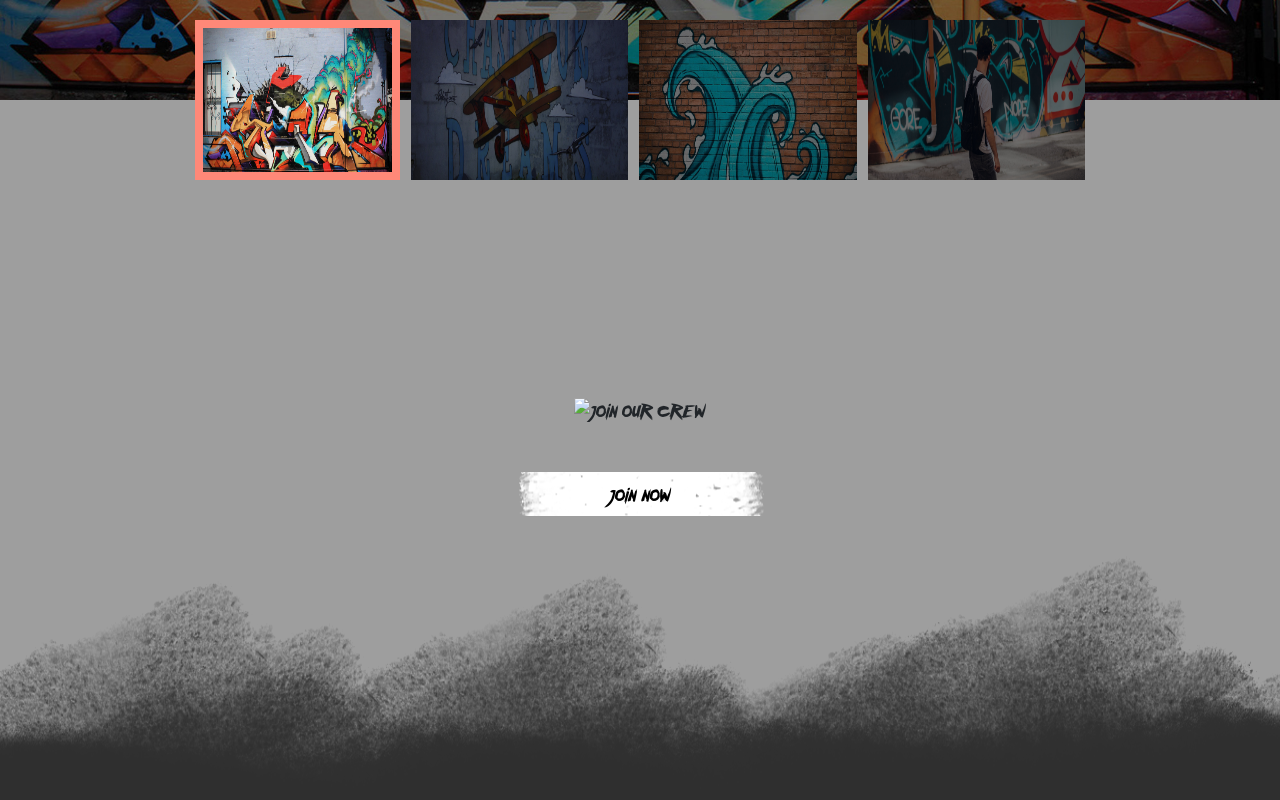
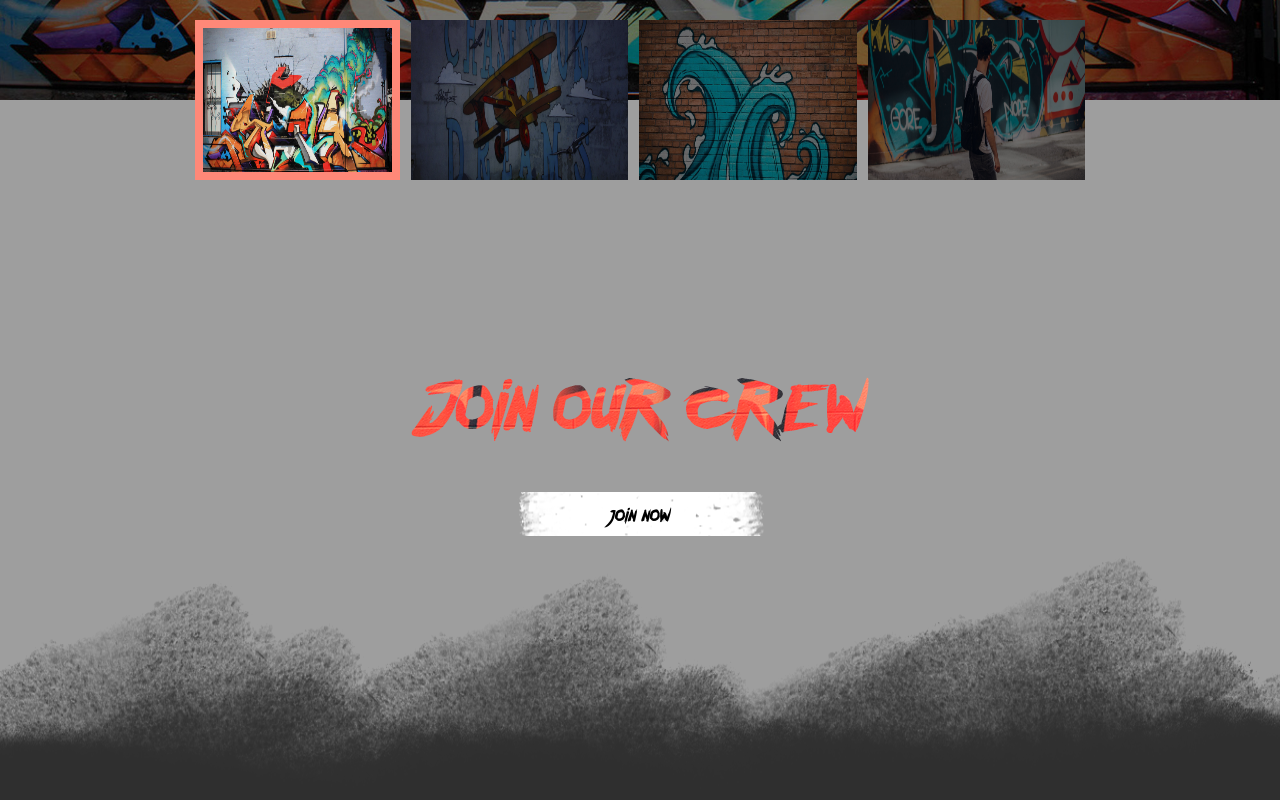
Before and after one commit to bartekkozak/Barmy, a website: page index.html in a window 1280 px wide. Shown: the part 2133-2933 px from the top of the page. Drawn offline with nearby package versions, Linux system fonts and the light colour scheme; the site is published under a folder, as on GitHub Pages, so addresses that start at the root find nothing; some icons are missing.

Commit message:
few changes

```diff
--- a/index.html
+++ b/index.html
@@ -53,7 +53,6 @@
   </header>
 
   <main>
-
     <section class="about">
       <div class="container-fluid">
         <div class="row">
@@ -123,7 +122,6 @@
                   </div>
                   <img src="main/images/slide4.jpg" class="img-fluid">
                 </div>
-
                 <a class="carousel-control left pt-3" href="#myCarousel" data-slide="prev">
                   <i class="fa fa-chevron-left"></i>
                 </a>
@@ -137,7 +135,6 @@
                   <a id="carousel-selector-0" class="selected" data-slide-to="0" data-target="#myCarousel">
                     <img src="main/images/slide1.jpg" class="img-fluid">
                   </a>
-
                 </li>
                 <li class="list-inline-item">
                   <a id="carousel-selector-1" data-slide-to="1" data-target="#myCarousel">
@@ -168,33 +165,23 @@
           <div class="col-md-12">
             <div class="contact__join-crew">
               <div class="contact__image">
-                <img src="/main/images/joinourcrew.png" alt="join our crew">
+                <img src="main/images/joinourcrew.png" alt="join our crew">
               </div>
               <div class="contact__button">
                 <a href="#">join now</a>
               </div>
             </div>
           </div>
-          <!-- <footer>
-            <p>all rights reserved</p>
-            <p>by symu.co</p>
-          </footer> -->
         </div>
       </div>
       <div class="contact__mask"></div>
-
     </section>
 
     <footer>
       <p>all rights reserved</p>
       <p>by symu.co</p>
     </footer>
-
-
-
-
   </main>
-
 
   <script src="https://code.jquery.com/jquery-3.3.1.js" integrity="sha256-2Kok7MbOyxpgUVvAk/HJ2jigOSYS2auK4Pfzbm7uH60=" crossorigin="anonymous"></script>
   <!-- <script src="https://code.jquery.com/jquery-3.2.1.slim.min.js" integrity="sha384-KJ3o2DKtIkvYIK3UENzmM7KCkRr/rE9/Qpg6aAZGJwFDMVNA/GpGFF93hXpG5KkN"
```
